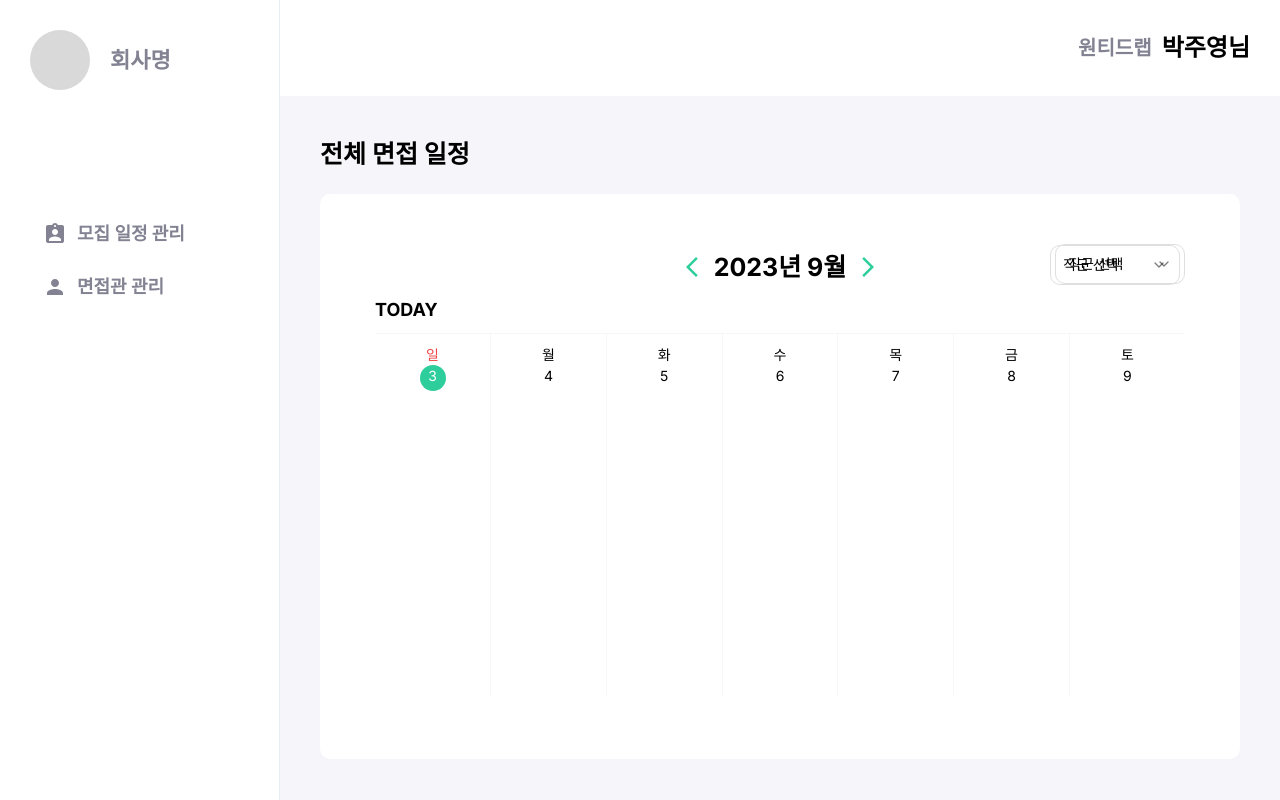
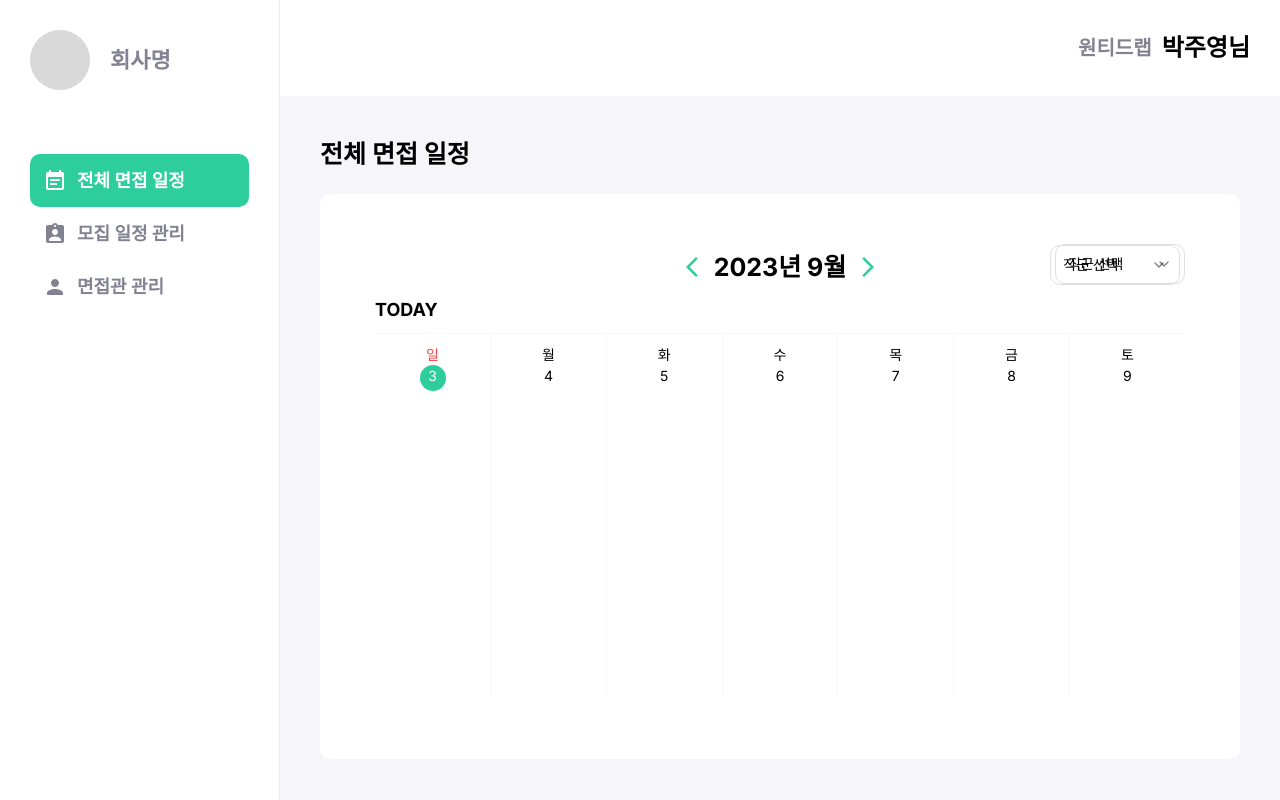
Before and after one commit to maywngml/interview-platform, a Next.js app: page /hr in a window 1280 px wide. Built offline with nearby package versions, Linux system fonts and the light colour scheme.

Commit message:
[Update] bg-transparent 속성 제거

```diff
--- a/src/components/common/sidebar.tsx
+++ b/src/components/common/sidebar.tsx
@@ -26,7 +26,7 @@ export default function Sidebar() {
           <li key={`menu-${id}`}>
             <Link
               className={cn(
-                'flex gap-[10px] items-center font-bold bg-transparent text-gray-800 text-[18px] p-[13px]',
+                'flex gap-[10px] items-center font-bold text-gray-800 text-[18px] p-[13px]',
                 selectedMenuId === id && 'bg-green text-white rounded-[10px]'
               )}
               href={href}
```
